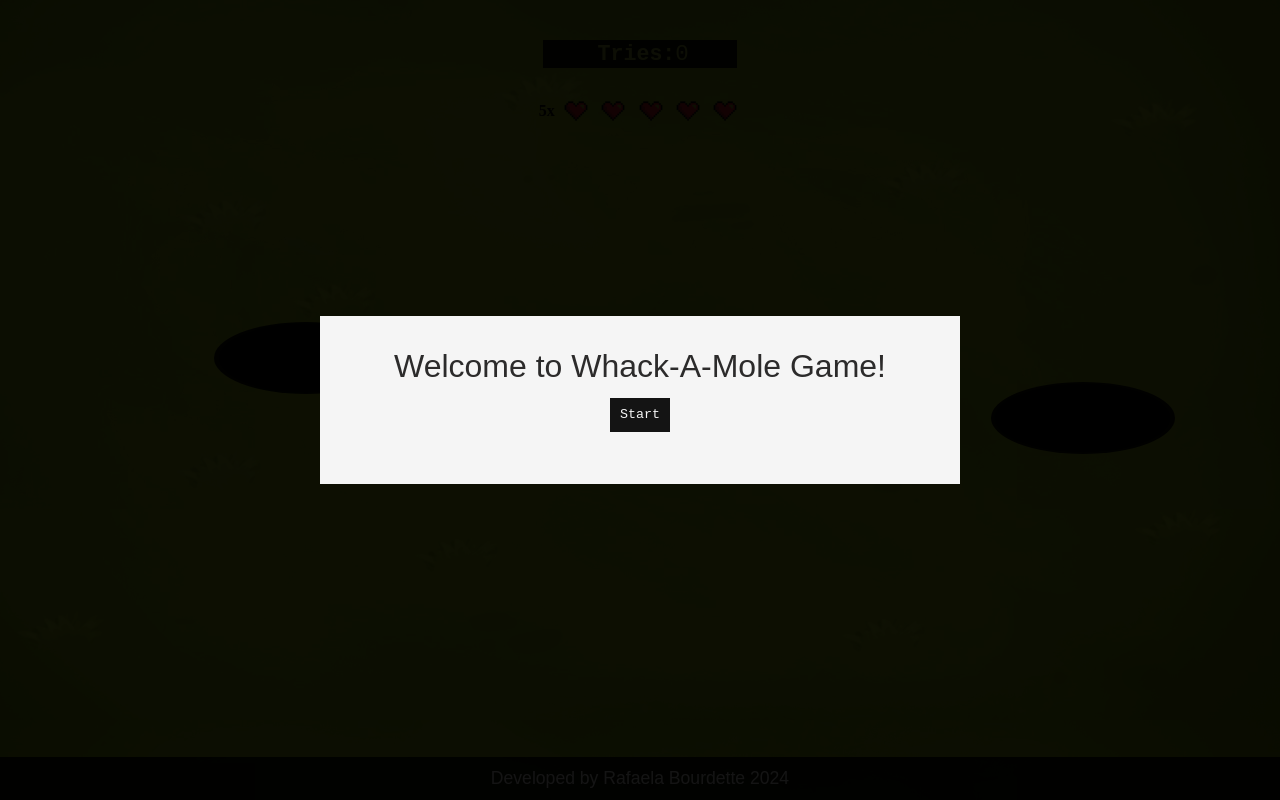
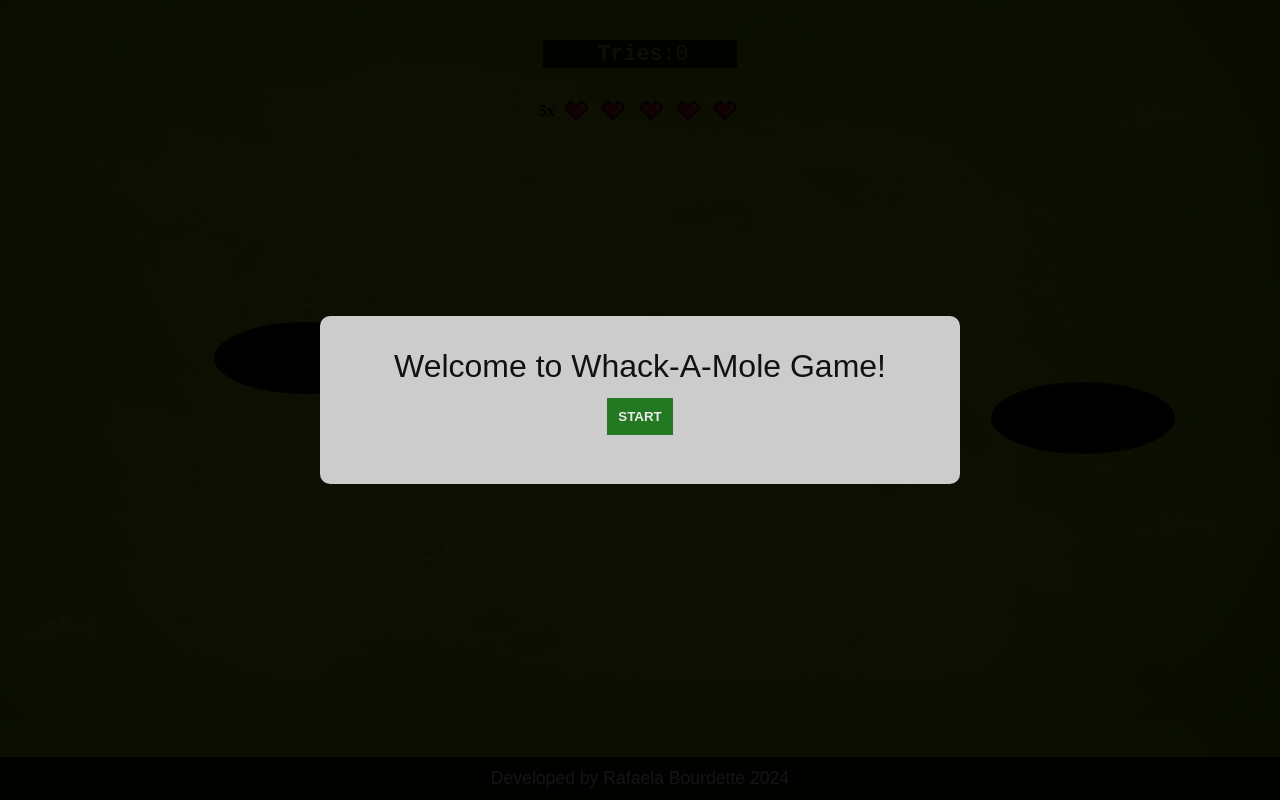
Before and after one commit to rafaelabou1999/whackAmole-game, a plain HTML site: page index.html in a window 1280 px wide. Drawn offline with Linux system fonts and the light colour scheme; a web font is replaced by a local one.

Commit message:
changing box style

```diff
--- a/sass/style.scss
+++ b/sass/style.scss
@@ -31,7 +31,8 @@ body{
     @include centering;
     width:25%;
     height:10rem;
-    background-color: $secondary-color;
+    background-color: #ccc;
+    border-radius: 10px;
     z-index: 1000;
 
     @media screen {
@@ -58,7 +59,7 @@ body{
     text-align: center;
     font-family: $main-font;
     font-weight: 400;
-    color:rgb(44, 43, 43);
+    color:$primary-color !important;
     font-size: 2rem;
 }
 .start h4{
@@ -67,10 +68,13 @@ body{
     margin-top: -9%;
 }
 .start button, .end button{
-    background-color: $primary-color;
-    color:$secondary-color;
-    padding:.6rem;
+    background-color:#227922;
+    color: #eeeaea;
+    padding:.7rem;
     border: none;
+    font-family: sans-serif;
+    font-weight: 700;
+    text-transform: uppercase;
     margin: 3% auto;
     display:block;
     cursor: pointer;
@@ -183,6 +187,7 @@ body{
     @include centering;
     margin-top: 3%;
     margin-left: 2%;
+    top:40%;
     @media screen {
         @media screen and (max-width:1200px) {
             & {
@@ -324,7 +329,8 @@ h2, button{
     @include centering;
     width:25%;
     height:10rem;
-    background-color: $secondary-color;
+    background-color: #ccc;
+    border-radius: 10px;
     z-index: 1000;
     display: none;
 
```
Also changed, not shown: sass/style.css, 1 other file.
